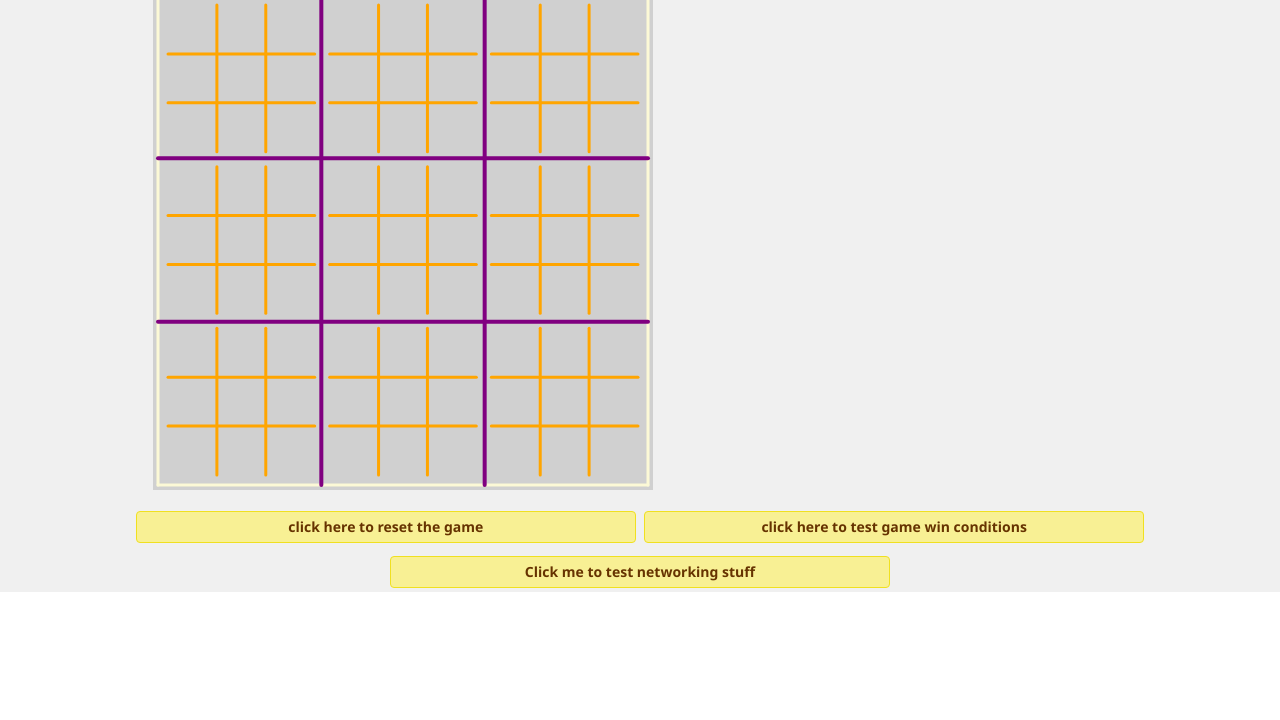
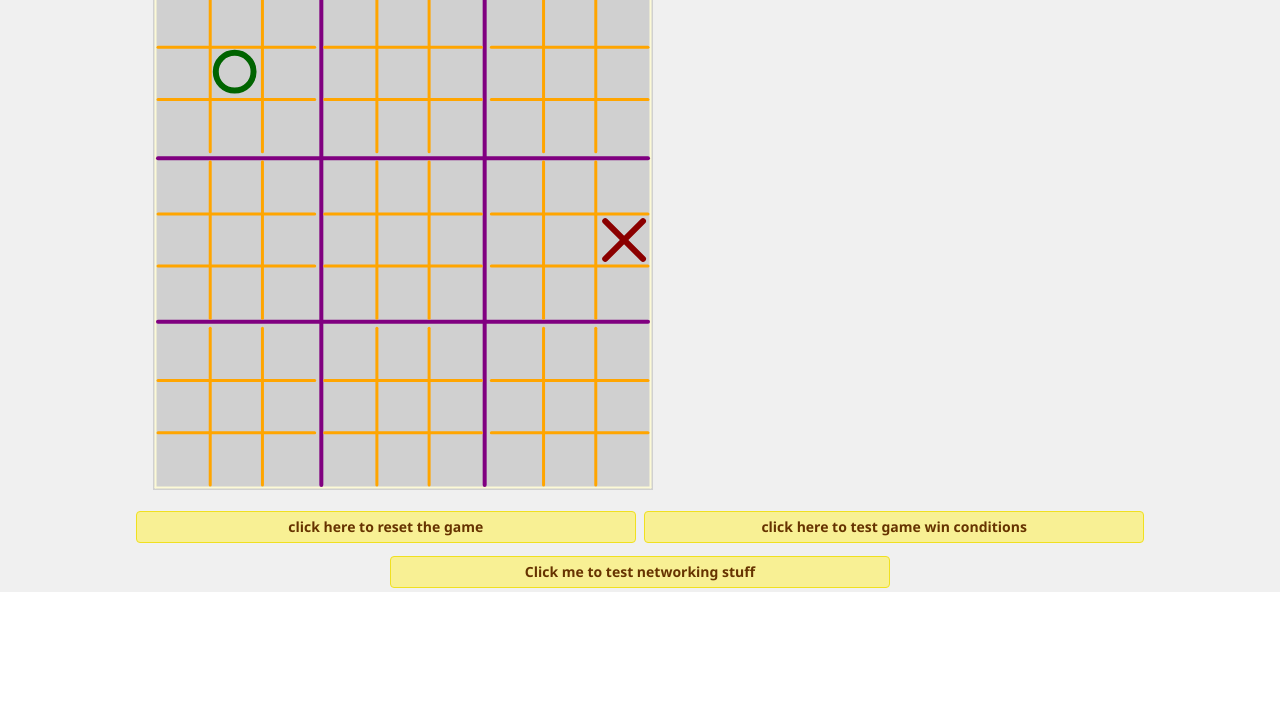
Before and after one commit to shrykull/hypertoc, a plain HTML site: page html/index.html in a window 1280 px wide. Shown: the part 80-800 px from the top of the page. Drawn offline with nearby package versions, Linux system fonts and the light colour scheme.

Commit message:
fully implemented board and symbol drawing functions

```diff
--- a/html/hypertoc.js
+++ b/html/hypertoc.js
@@ -11,9 +11,12 @@ hypertoc.controller('mainContentCtrl', function($scope, BoardUIService) {
 
 hypertoc.factory('BoardUIService', function(GameDataService, InputEventService, DrawService) {
   var drawFunction = function() {
-    DrawService.drawBoardDecorations();
-    DrawService.drawBoardSymbols(GameDataService.board);
-    DrawService.drawBoardShape();
+    DrawService.drawBoardDecorations(); //draws outer border
+
+    DrawService.initializeDynamicBoardMarkers(); //draws all X, O to be selected for visibility later on
+
+    DrawService.drawBoardShapes(); //draws #
+    DrawService.drawBoardSymbols(GameDataService.getBoard()); //applies visibility rules for all x and o according to board
   };
   return {
     draw:drawFunction,
@@ -71,6 +74,8 @@ hypertoc.factory('DrawService', function() {
 
   var marginPercentage = 0.01;
 
+  var strokemargin = marginPercentage * width;
+
   /*
    * calculated simplifiers for use later (add more as needed)
    */
@@ -78,10 +83,15 @@ hypertoc.factory('DrawService', function() {
     top:height * marginPercentage,
     bottom:height * marginPercentage,
     left: width * marginPercentage,
-                right: width * marginPercentage};
+    right: width * marginPercentage
+  };
 
-  var subfieldwidth  = (width  - (margin.left + margin.right  + marginPercentage * width  * 2)) / 3,
-      subfieldheight = (height - (margin.top  + margin.bottom + marginPercentage * height * 2)) / 3;
+
+  var subfieldwidth  = (width  - (margin.left*4 + margin.right*4)) / 3,
+      subfieldheight = (height - (margin.top*4  + margin.bottom*4)) / 3;
+
+  var symbolWidth   = (subfieldwidth  - (margin.left*4 + margin.right*4))  / 3;
+  var symbolHeight  = (subfieldheight - (margin.left*4 + margin.right*4))  / 3;
 
   var gameView = d3.select('#gameContainer')
     .append('svg')
@@ -117,44 +127,106 @@ hypertoc.factory('DrawService', function() {
 
   var generateActiveSubfieldMarkers = function() {
     var xpos, ypos, absoluteXpos, absoluteYpos;
+    var subfield;
 
-    for (var i = 0; i < 10; ++i) {
-        xpos = i % 3;
-        ypos = Math.floor(i / 3);
-        absoluteXpos = margin.left + marginPercentage * width * xpos + xpos * subfieldwidth;
-        absoluteYpos = margin.top + marginPercentage * height * ypos + ypos * subfieldheight;
-        gameView
-        .append("g") //generate a group with id to find it again once we get data
-            .attr("id", "subfield" + i)
-            .attr("transform", "translate("+ absoluteXpos + "," + absoluteYpos + ")")
-        .append("rect")
+    var currentMarkerGroup;
+    var linearSymbolIndex; //needed for translation from coordinates to array index
+
+    for (var linearSubfieldIndex = 0; linearSubfieldIndex < 9; ++linearSubfieldIndex) {
+      xpos = linearSubfieldIndex % 3;
+      ypos = Math.floor(linearSubfieldIndex / 3);
+      absoluteXpos = margin.left  + (margin.left *2   + margin.right  + subfieldwidth)  * xpos;
+      absoluteYpos = margin.top   + (margin.bottom *2 + margin.top    + subfieldheight) * ypos ;
+      subfield = gameView.append("g") //generate a group with id to find it again once we get data
+        .attr("id", "subfield-" + linearSubfieldIndex)
+        .attr("transform", "translate("+ absoluteXpos + ", " + absoluteYpos + ")");
+      subfield.append("rect")
         .attr("x", 0)
         .attr("y", 0)
         .attr("width", subfieldwidth)
         .attr("height", subfieldheight)
         .attr("class", "gameViewMarkedSubfield")
         .attr("visibility", "hidden"); //default visibility is hidden, we'll activate it once needed
+
+      var x;
+      for (var subfieldIndexX = 0; subfieldIndexX < 3; ++subfieldIndexX) {
+        for (var subfieldIndexY = 0; subfieldIndexY < 3; ++subfieldIndexY) {
+          absoluteXpos = margin.left  + (margin.left*2  + margin.right  + symbolWidth)  * subfieldIndexX;
+          absoluteYpos = margin.top   + (margin.top *2  + margin.bottom + symbolHeight) * subfieldIndexY;
+          linearSymbolIndex = subfieldIndexX + subfieldIndexY * 3;
+
+          currentMarkerGroup = subfield.append("g").attr("id", "symbol-" + linearSymbolIndex);
+          currentMarkerGroup.attr("transform", "translate(" + absoluteXpos + ", " + absoluteYpos + ")");
+          x = currentMarkerGroup.append("g");
+          x.attr("class", "marker marker-x")
+            .attr("visibility", "hidden")
+            .append("line")
+              .attr("x1", 0).attr("y1", 0)
+              .attr("x2", symbolWidth)
+              .attr("y2", symbolHeight);
+          x.append("line")
+              .attr("x1", symbolWidth).attr("y1", 0)
+              .attr("x2", 0)
+              .attr("y2", symbolHeight);
+          currentMarkerGroup.append("g")
+            .attr("class", "marker marker-o")
+            .attr("visibility", "hidden")
+            .append("circle")
+              .attr("cx", symbolWidth / 2)
+              .attr("cy", symbolHeight / 2)
+              .attr("r", Math.min(symbolWidth, symbolHeight) / 2);
          }
       }
+    }
+  };
+
+  var drawX = function(subfieldIndex, symbolIndex) {
+    d3.select('#subfield-' + subfieldIndex)
+      .select('#symbol-' + symbolIndex)
+      .select('.marker-x').attr("visibility", "visible");
+
+    d3.select('#subfield-' + subfieldIndex)
+      .select('#symbol-' + symbolIndex)
+      .select('.marker-o').attr("visibility", "hidden");
+  };
+  var drawO = function(subfieldIndex, symbolIndex) {
+    d3.select('#subfield-' + subfieldIndex)
+      .select('#symbol-' + symbolIndex)
+      .select('.marker-x').attr("visibility", "hidden");
+
+    d3.select('#subfield-' + subfieldIndex)
+      .select('#symbol-' + symbolIndex)
+      .select('.marker-o').attr("visibility", "visible");
+  };
+  var drawEmptySpace = function(subfieldIndex, symbolIndex) {
+    d3.select('#subfield-' + subfieldIndex)
+      .select('#symbol-' + symbolIndex)
+      .select('.marker-x').attr("visibility", "hidden");
+
+    d3.select('#subfield-' + subfieldIndex)
+      .select('#symbol-' + symbolIndex)
+      .select('.marker-o').attr("visibility", "hidden");
+  };
   return {
-    drawBoardShape: function() {
-      //generate groups with unique IDs to draw our stuff on later on.
+    initializeDynamicBoardMarkers: function() {
+      //generate groups with unique IDs to toggle visibility later on
       generateActiveSubfieldMarkers();
-
+    },
+    drawBoardShapes: function() {
       var boardShape = gameView.append("g")
         .attr("id", "gameViewBoardShapes");
       //draw "big" boardShape
-      drawGenericBoardshape(boardShape, "boardShapeMain", margin.left, margin.top, width - margin.left, height - margin.bottom);
+      drawGenericBoardshape(boardShape, "boardShapeMain", margin.left, margin.top, width - margin.right, height - margin.bottom);
 
       var smallBoardWidth = (width - marginPercentage * 6 * width) / 3;
       var smallBoardHeight = (height - marginPercentage * 6 * height) / 3;
       for (var i = 0; i < 3; ++i) {
         for (var o = 0; o < 3; ++o) {
           drawGenericBoardshape(boardShape, "boardShapeSmall",
-            margin.left * (i + 3) + smallBoardWidth  * i,
-            margin.top  * (o + 3) + smallBoardHeight * o,
-            (smallBoardWidth  * (i+1)) + (marginPercentage * width * (i+1)),
-            (smallBoardHeight * (o+1)) + (marginPercentage * height * (o+1))
+            margin.left + (margin.left + margin.right  + smallBoardWidth ) * i,
+            margin.top  + (margin.top  + margin.bottom + smallBoardHeight) * o,
+            margin.left + (margin.left + margin.right  + smallBoardWidth ) * i + smallBoardWidth,
+            margin.top  + (margin.top  + margin.bottom + smallBoardHeight) * o + smallBoardHeight
           );
         }
       }
@@ -163,32 +235,48 @@ hypertoc.factory('DrawService', function() {
       var boardDecoration = gameView.append("g");
       boardDecoration.attr("id", "gameViewBoarddecoration");
       var line = boardDecoration.append("line")
+      .attr("class", "boardDecorationOuter") //left margin
+        .attr("x1", margin.left / 2)
+        .attr("y1", margin.top / 2)
+        .attr("x2", margin.left / 2)
+        .attr("y2", height - margin.bottom / 2);
+      line = boardDecoration.append("line") //top margin
         .attr("class", "boardDecorationOuter")
-        .attr("x1", margin.left)
-        .attr("y1", margin.top)
-        .attr("x2", margin.left)
-        .attr("y2", height - margin.bottom);
-      line = boardDecoration.append("line")
+        .attr("x1", margin.left / 2)
+        .attr("y1", margin.top / 2)
+        .attr("x2", width - margin.right / 2)
+        .attr("y2", margin.top / 2);
+      line = boardDecoration.append("line") //right margin
         .attr("class", "boardDecorationOuter")
-        .attr("x1", margin.left)
-        .attr("y1", margin.top)
-        .attr("x2", width - margin.right)
-        .attr("y2", margin.top);
-      line = boardDecoration.append("line")
+        .attr("x1", width - margin.right / 2)
+        .attr("y1", margin.top / 2)
+        .attr("x2", width - margin.right / 2)
+        .attr("y2", height - margin.bottom / 2);
+      line = boardDecoration.append("line") //bottom margin
         .attr("class", "boardDecorationOuter")
-        .attr("x1", width - margin.right)
-        .attr("y1", margin.top)
-        .attr("x2", width - margin.right)
-        .attr("y2", height - margin.bottom);
-      line = boardDecoration.append("line")
-        .attr("class", "boardDecorationOuter")
-        .attr("x1", margin.left)
-        .attr("y1", height - margin.bottom)
-        .attr("x2", width - margin.right)
-        .attr("y2", height - margin.bottom);
+        .attr("x1", margin.left / 2)
+        .attr("y1", height - margin.bottom / 2)
+        .attr("x2", width - margin.right / 2)
+        .attr("y2", height - margin.bottom / 2);
     },
     drawBoardSymbols: function(board) {
-        //draw symbols into those groups
+        //draw symbols into subfields 0-8
+        var subfieldIndex, symbolIndex;
+        for (subfieldIndex = 0; subfieldIndex < 9; ++subfieldIndex) {
+            for (symbolIndex = 0; symbolIndex < 9; ++symbolIndex) {
+                switch (board.field[subfieldIndex][symbolIndex]) {
+                    case "X":
+                        drawX(subfieldIndex, symbolIndex);
+                        break;
+                    case "O":
+                        drawO(subfieldIndex, symbolIndex);
+                        break;
+                    default: //make sure nothing is drawn in the selected group
+                        drawEmptySpace(subfieldIndex, symbolIndex);
+                }
+            }
+        }
+
     }
    };
 });
--- a/html/style.css
+++ b/html/style.css
@@ -48,6 +48,21 @@
 	cursor: pointer;
 }
 
+.marker {
+  stroke-linecap:round;
+  stroke:purple;
+  stroke-width:6;
+  fill:purple;
+}
+
+.marker.marker-x {
+  stroke:darkred;
+}
+.marker.marker-o {
+  stroke:darkgreen;
+  fill:none
+}
+
 #gameViewBoardShapes {
   stroke-linecap:round;
   stroke:purple;
@@ -69,7 +84,7 @@
 }
 
 #gameViewBoarddecoration {
-  stroke-width:3;
+  stroke-width:2;
   stroke-linecap:round;
   stroke:black;
 }
```
Lines whose indentation alone changed are shown as unchanged.
